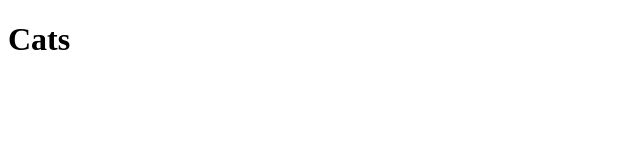
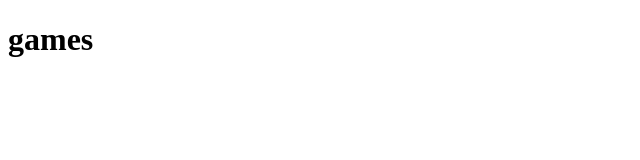
Before and after one commit to DavidiHub/git_targil, a plain HTML site: page index.html in a window 1280 px wide. Shown: the full height of the page, 0-640 px from the left. Drawn offline with Linux system fonts and the light colour scheme.

Commit message:
games loving stages

```diff
--- a/index.html
+++ b/index.html
@@ -6,6 +6,6 @@
     <title>Document</title>
 </head>
 <body>
-    <h1>Cats</h1>
+    <h1>games</h1>
 </body>
 </html>
```
